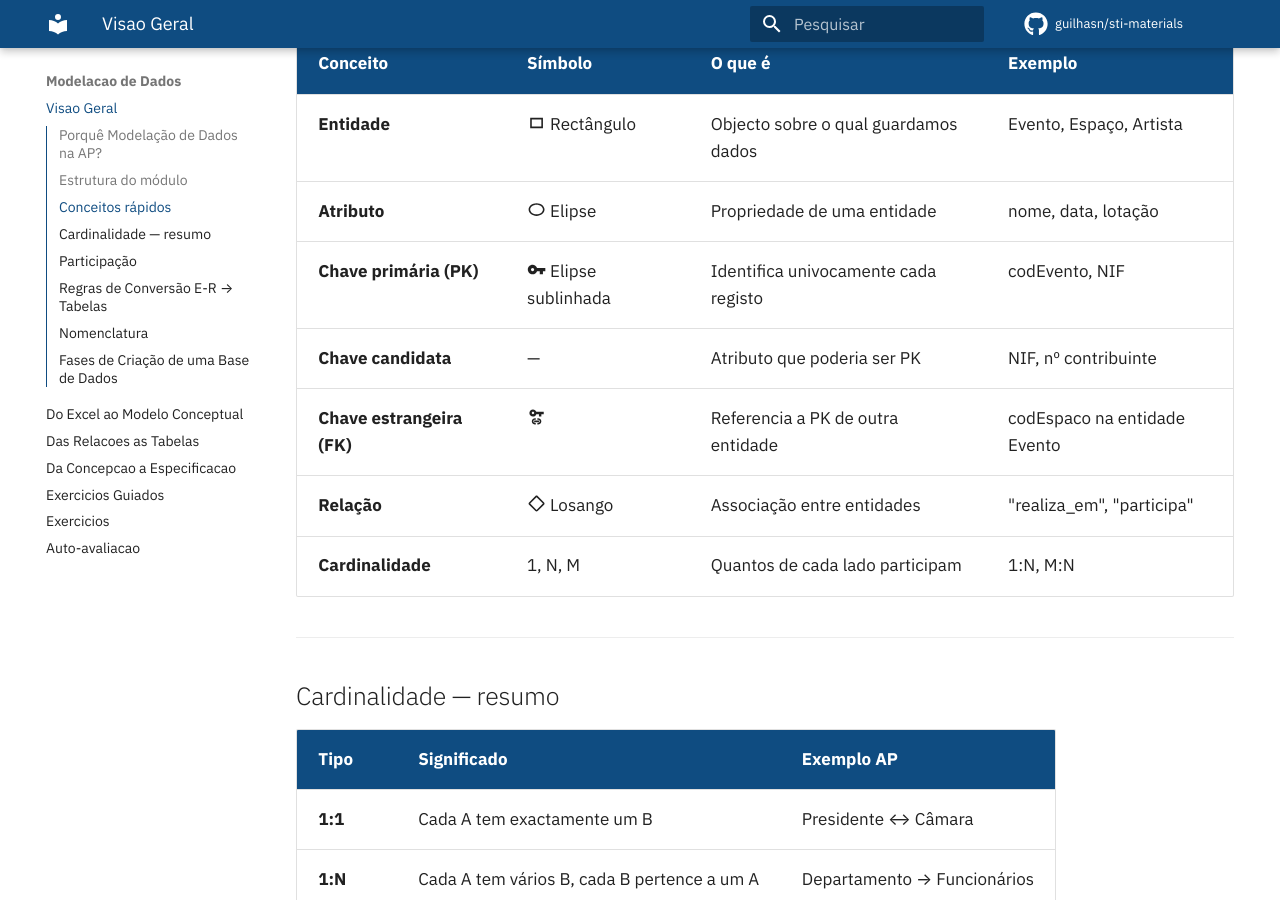
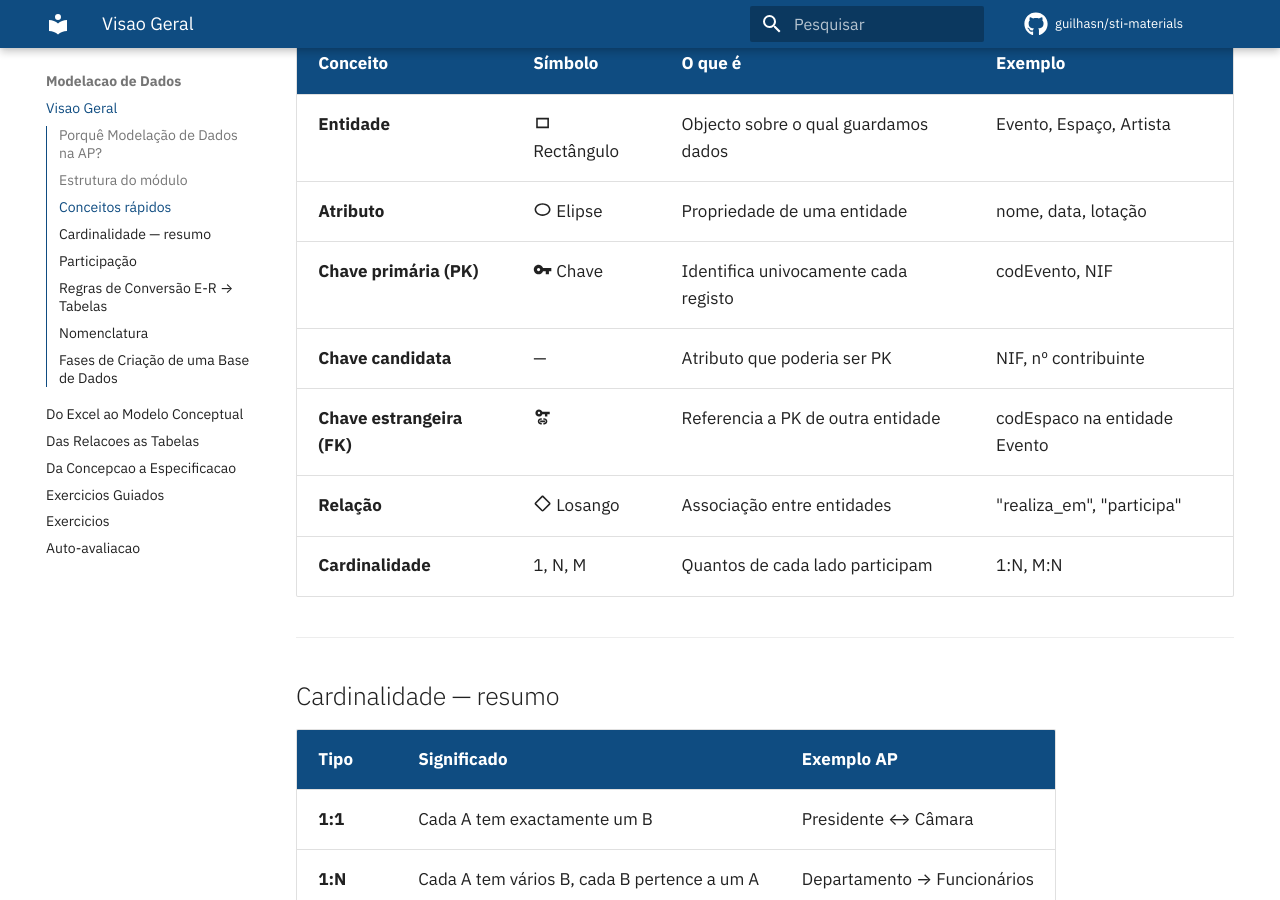
Before and after one commit to guilhasn/sti-materials, an MkDocs documentation site: the page built from docs/er/index.md, in a window 1280 px wide and 900 px high, scrolled down 1598 px. Built offline with MkDocs 1.6.1 and Material for MkDocs 9.7.7, drawn with Linux system fonts in a browser that asks for light colours; comment, search, counter and statistics services are not loaded.

Commit message:
fix(er): corrigir simbolo da chave primaria na tabela de conceitos
Co-Authored-By: Claude Opus 4.6 <noreply@anthropic.com>

```diff
--- a/docs/er/index.md
+++ b/docs/er/index.md
@@ -43,7 +43,7 @@ O **Modelo E-R** fornece uma forma visual de projectar a estrutura dos dados **a
 |----------|---------|---------|---------|
 | **Entidade** | :material-rectangle-outline: Rectângulo | Objecto sobre o qual guardamos dados | Evento, Espaço, Artista |
 | **Atributo** | :material-ellipse-outline: Elipse | Propriedade de uma entidade | nome, data, lotação |
-| **Chave primária (PK)** | :material-key: Elipse sublinhada | Identifica univocamente cada registo | codEvento, NIF |
+| **Chave primária (PK)** | :material-key: Chave | Identifica univocamente cada registo | codEvento, NIF |
 | **Chave candidata** | — | Atributo que poderia ser PK | NIF, nº contribuinte |
 | **Chave estrangeira (FK)** | :material-key-link: | Referencia a PK de outra entidade | codEspaco na entidade Evento |
 | **Relação** | :material-rhombus-outline: Losango | Associação entre entidades | "realiza_em", "participa" |
```
